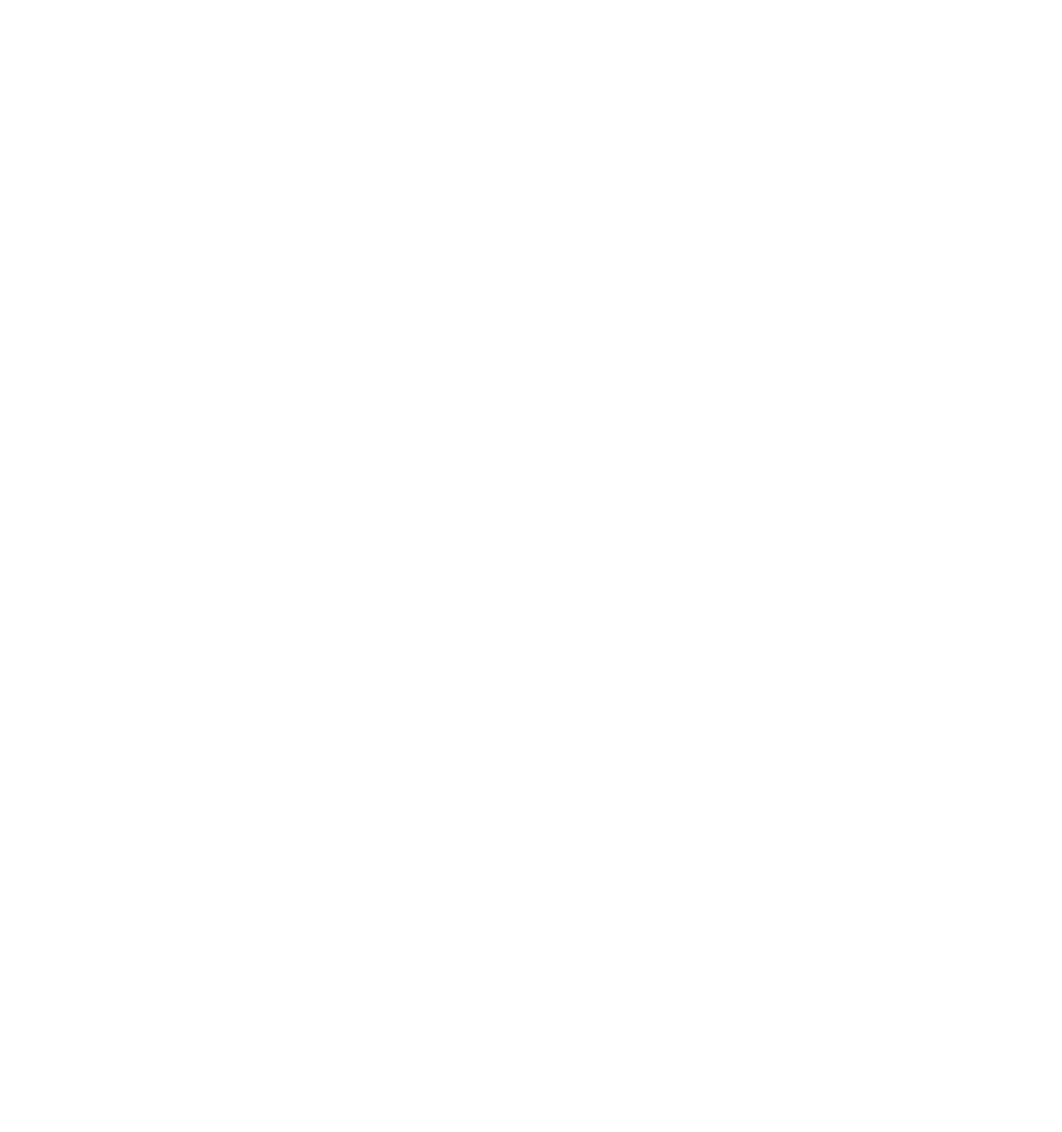
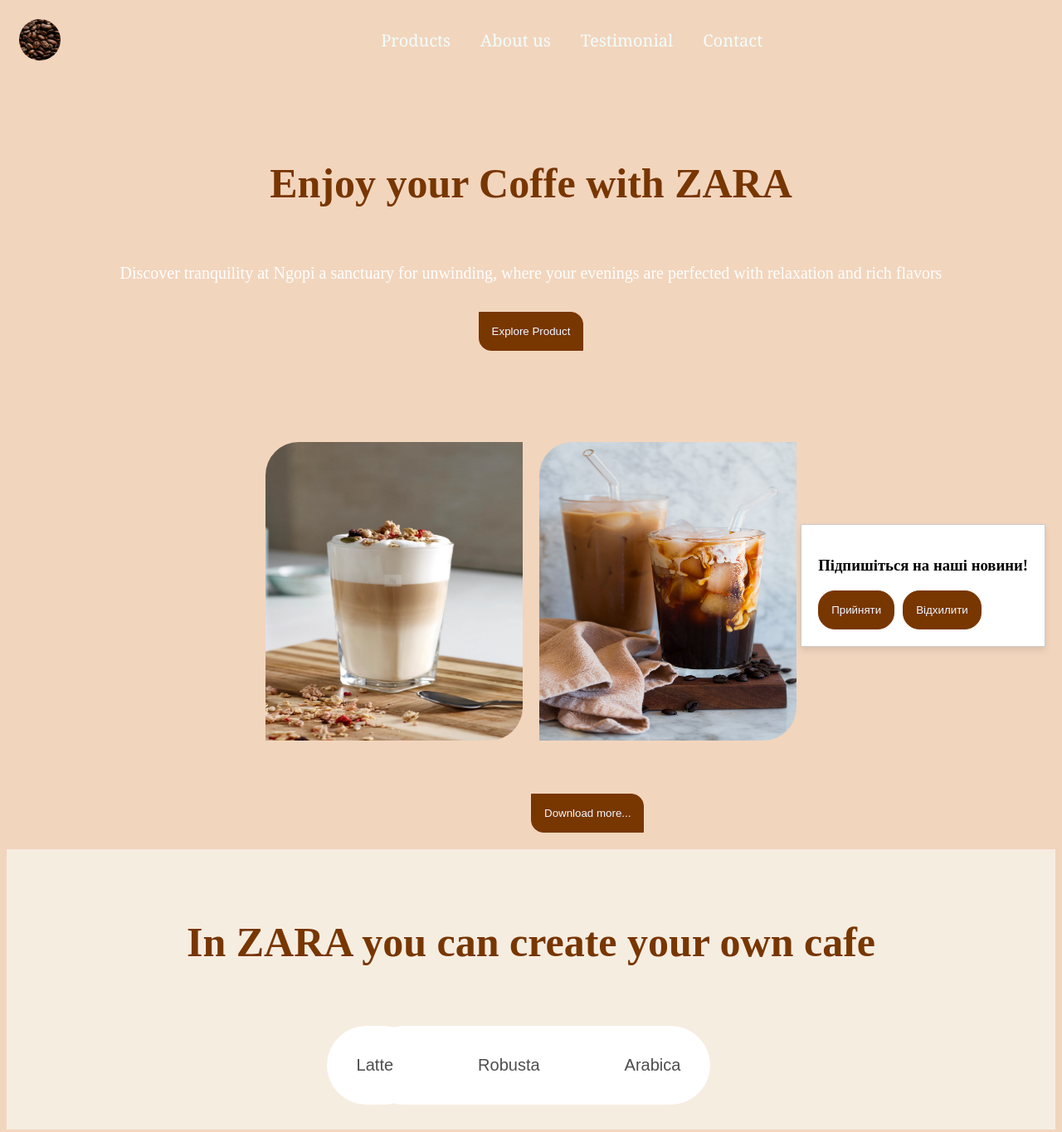
Before and after one commit to Bohdanna06/Laba3, a plain HTML site: page index.html in a window 1280 px wide. Shown: the whole page at 83% size. Before the commit the page ends 800 px from the top, so only its background shows below. Drawn offline with Linux system fonts and the light colour scheme.

Commit message:
Add index.html correct

```diff
--- a/index.html
+++ b/index.html
@@ -3,9 +3,66 @@
 <head>
     <meta charset="UTF-8">
     <meta name="viewport" content="width=device-width, initial-scale=1.0">
+    <link rel="stylesheet" href="/css/index.css">
+    <link rel="stylesheet" href="/css/nonModal.css">
+    <link rel="stylesheet" href="/css/adverticement.css">
     <title>Laboratorna 2</title>
 </head>
 <body>
+    <header class="header">
+        <img src="/image/brown-coffee-beans.jpg"  class="logo">
+        <nav class="navigating">
+            <a class="link">Products</a>
+            <a class="link">About us</a>
+            <a class="link">Testimonial</a>
+            <a class="link">Contact</a>
+        </nav>
 
+    </header>
+    <main>
+        <div id="fullscreenAd" class="hidden">
+            <div class="ad-content">
+                <p>🌟 Спеціальна акція! Тільки сьогодні -50% на все! 🌟</p>
+                <button id="closeAd" class="hidden">&times;</button>
+            </div>
+        </div>
+
+
+        <div class="first-section">
+            <h1 class="main-header"> Enjoy your Coffe with ZARA</h1>
+            <p class="main-paragraph"> Discover tranquility at Ngopi a sanctuary for unwinding,
+            where your evenings are perfected with relaxation and rich flavors</p>
+            <button class="button"> Explore Product </button>
+        </div>
+
+        <section class="second-section">
+            <div id="coffee-gallery" > </div>
+            <div id="coffeeInfo" class="coffee-info">
+                <span id="closeBtn" class="close-btn"></span>
+            </div>
+        </section>
+        <button id="loadMore">Download more...</button>
+
+
+        <div class="page2">
+            <h2 class="coffe-creation">In ZARA you can create your own cafe</h2>
+            <div class="coffe-buttons">
+                <button class="btn">Latte</button>
+                <button class="btn">Robusta</button>
+                <button class="btn">Arabica</button>
+            </div>
+        </div>
+        <div id="subscriptionWindow">
+            <h3>Підпишіться на наші новини!</h3>
+            <div class="buttons">
+                <button id="acceptBtn" class="button1">Прийняти</button>
+                <button id="declineBtn" class="button1">Відхилити</button>
+            </div>
+        </div>
+        <div id="thankYouMessage" class="thankYouMessage">Дякуємо за приєднання!</div>
+    </main>
+    <script src="/js/index.js"></script>
+    <script src="/js/scripts.js"></script>
+    <script src="/js/nonModalWindow.js"></script>
 </body>
 </html>
```
